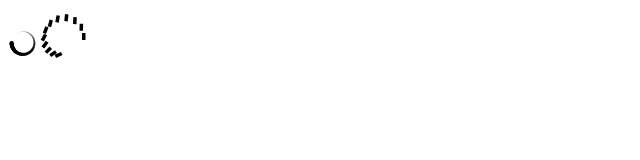
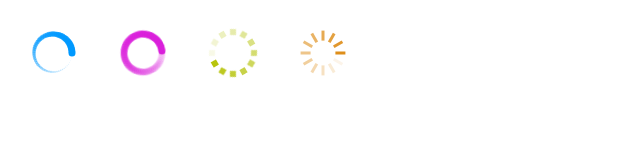
Before and after one commit to heartcode/CanvasLoader, a plain HTML site: page CanvasLoader.html in a window 1280 px wide. Shown: the whole page, without its empty margins (0-640 px from the left). Drawn offline with Linux system fonts and the light colour scheme.

Commit message:
Square and rectangle shapes added.

```diff
--- a/CanvasLoader.html
+++ b/CanvasLoader.html
@@ -40,19 +40,48 @@
 	<meta name="description" content="" />
 	<meta name="keywords" content="" />
 	<script type="application/javascript" src="js/CanvasLoader.js"></script>
+	<style type="text/css">
+		div {float:left; display:table; padding:20px;}
+	</style>
 </head>
 <body>
+	<div id="circle"></div>
+	<div id="circle2"></div>
+	<div id="square"></div>
+	<div id="rectangle"></div>
 	<script type="text/javascript">
-		var circleLoader = new CanvasLoader();
-		circleLoader.setDiameter(30);
-		circleLoader.start();
+		var cl = new CanvasLoader({id:"circle"});
+		cl.setShape("circle");
+		cl.setDensity(60);
+		cl.setFPS(12);
+		cl.setSpeed(2);
+		cl.setColor("#0099ff");
+		cl.start();
 
-		var rectLoader = new CanvasLoader();
-		rectLoader.setShape("rectangle");
-		rectLoader.setDensity(12);
-		rectLoader.setScaling(false);
-		rectLoader.setFading(false);
-		rectLoader.start();
+		var cl1 = new CanvasLoader({id:"circle2"});
+		cl1.setShape("circle");
+		cl1.setDensity(60);
+		cl1.setFPS(24);
+		cl1.setSpeed(1);
+		cl1.setScaling(false);
+		cl1.setColor("#DA20DB");
+		cl1.start();
+
+		var cl2 = new CanvasLoader({id:"square"});
+		cl2.setShape("square");
+		cl2.setDensity(12);
+		cl2.setFPS(6);
+		cl2.setSpeed(1);
+		cl2.setColor("#B7C40D");
+		cl2.start();
+
+		var cl3 = new CanvasLoader({id:"rectangle"});
+		cl3.setShape("rectangle");
+		cl3.setDensity(12);
+		cl3.setFPS(12);
+		cl3.setSpeed(1);
+		cl3.setColor("#DE8E1A");
+		cl3.start();
 	</script>
 </body>
 </html>
--- a/js/CanvasLoader.js
+++ b/js/CanvasLoader.js
@@ -38,18 +38,14 @@
 	* @class CanvasLoader
 	* @constructor
 	* @param {String} id
-	* @param {String} diameter
+	* @param {String} _diameter
 	* @param {String} color
 	**/
 	CanvasLoader = function(options) {
 		this.initialize(options);
 	};
 	// Define the shapes
-	var CIRCLE = "circle";
-	var SQUARE = "square";
-	var RECTANGLE = "rectangle";
-	var TRIANGLE = "triangle";
-	var shapes = [CIRCLE, SQUARE, TRIANGLE, RECTANGLE];
+	var shapes = ["circle", "square", "rectangle", "roundedRectangle"];
 
 	var p = CanvasLoader.prototype;
 
@@ -87,23 +83,23 @@
 		this._context = this._canvas.getContext("2d");
 		this._canvas.id = "CanvasLoader";
 		this._container.appendChild(this._canvas);
-		this._canvas.width = this._canvas.height = this.diameter;
+		this._canvas.width = this._canvas.height = this._diameter;
 
 		// Create the cache canvas element
 		this._cacheCanvas = document.createElement("canvas");
 		document.body.appendChild(this._cacheCanvas);
 		this._cacheContext = this._cacheCanvas.getContext("2d");
-		this._cacheCanvas.width = this._cacheCanvas.height = this.diameter;
+		this._cacheCanvas.width = this._cacheCanvas.height = this._diameter;
 		this._cacheCanvas.style.display = "none";
 
 		// Set the RGB color object
-		this.setColor(this.color);
+		this.setColor(this._color);
 
 		// Set the instance ready
 		p._ready = true;
 
 		// Draw the shapes on the canvas
-		this.draw();
+		this._draw();
 	};
 
 /////////////////////////////////////////////////////////////////////////////////////////////
@@ -173,13 +169,13 @@
 	p._activeId = 0;
 
 	/**
-	* The diameter of the loader.
-	* @property diameter
+	* The _diameter of the loader.
+	* @property _diameter
 	* @type Number
 	**/
-	p.diameter = 50;
-	p.setDiameter = function(diameter) { if(!isNaN(diameter)) this.diameter = Math.round(Math.abs(diameter)); this.redraw(); };
-	p.getDiameter = function() { return this.diameter; };
+	p._diameter = 50;
+	p.setDiameter = function(diameter) { if(!isNaN(diameter)) this._diameter = Math.round(Math.abs(diameter)); this._redraw(); };
+	p.getDiameter = function() { return this._diameter; };
 
 	/**
 	* The color of the loader shapes in RGB.
@@ -190,83 +186,83 @@
 
 	/**
 	* The color of the loader shapes in HEX.
-	* @property color
+	* @property _color
 	* @type String
 	**/
-	p.color = "#000000";
-	var colorReg = /^#([0-9a-f])\1([0-9a-f])\2([0-9a-f])\3$/;
-	p.setColor = function(color) { this.color = colorReg.test(color) ? color : "#000000"; this._colorRGB = this.getRGB(this.color); this.redraw(); };
-	p.getColor = function() { return this.color; };
+	p._color = "#000000";
+	var colorReg = /^\#([a-fA-F0-9]{6}|[a-fA-F0-9]{3})$/;
+	p.setColor = function(color) { this._color = colorReg.test(color) ? color : "#000000"; this._colorRGB = this._getRGB(this._color); this._redraw(); };
+	p.getColor = function() { return this._color; };
 
 	/**
 	* The type of the loader shapes.
-	* @property shape
+	* @property _shape
 	* @type String
 	**/
-	p.shape = CIRCLE;
+	p._shape = shapes[2];
 	p.setShape = function(shape) {
 		var i = 0;
 		while(i < shapes.length) {
-			if(shape == shapes[i]) { this.shape = shape; this.redraw(); break; }
+			if(shape == shapes[i]) { this._shape = shape; this._redraw(); break; }
 			++i;
 		}
 	};
-	p.getShape = function() { return this.shape; };
+	p.getShape = function() { return this._shape; };
 
 	/**
 	* The number of shapes drawn on the loader canvas.
-	* @property density
+	* @property _density
 	* @type Number
 	**/
-	p.density = 120;
-	p.setDensity = function(density) { if(!isNaN(density)) this.density = Math.round(Math.abs(density)); this.redraw(); };
-	p.getDensity = function() { return this.density; };
+	p._density = 12;
+	p.setDensity = function(density) { if(!isNaN(density)) this._density = Math.round(Math.abs(density)); this._redraw(); };
+	p.getDensity = function() { return this._density; };
 
 	/**
 	* The range of the animated loader shapes.
-	* @property range
+	* @property _range
 	* @type Number
 	**/
-	p.range = 0.95;
-	p.setRange = function(range) {if(!isNaN(range)) this.range = Math.abs(range); this.redraw(); };
-	p.getRange = function() { return this.range; };
+	p._range = 0.95;
+	p.setRange = function(range) {if(!isNaN(range)) this._range = Math.abs(range); this._redraw(); };
+	p.getRange = function() { return this._range; };
 
 	/**
 	* The scaling of the loader shapes.
-	* @property scaling
+	* @property _scaling
 	* @type Boolean
 	**/
-	p.scaling = true;
-	p.setScaling = function(scaling) { if(typeof(scaling) == "boolean") this.scaling = scaling; this.redraw(); };
-	p.getScaling = function() { return this.scaling; };
+	p._scaling = true;
+	p.setScaling = function(scaling) { if(typeof(scaling) == "boolean") this._scaling = scaling; this._redraw(); };
+	p.getScaling = function() { return this._scaling; };
 
 	/**
 	* The fading of the loader shapes.
-	* @property fading
+	* @property _fading
 	* @type Boolean
 	**/
-	p.fading = true;
-	p.setFading = function(fading) { if(typeof(fading) == "boolean") this.fading = fading; this.redraw(); };
-	p.getFading = function() { return this.fading; };
+	p._fading = true;
+	p.setFading = function(fading) { if(typeof(fading) == "boolean") this._fading = fading; this._redraw(); };
+	p.getFading = function() { return this._fading; };
 
 	/**
 	* The speed of the loader animation.
 	* @property _speed
 	* @type Number
 	**/
-	p.speed = 1;
-	p.setSpeed = function(speed) {if(!isNaN(speed) && Math.abs(speed) > 0) this.speed = Math.round(Math.abs(speed)); this.reset();};
-	p.getSpeed = function() { return this.speed; };
+	p._speed = 1;
+	p.setSpeed = function(speed) {if(!isNaN(speed) && Math.abs(speed) > 0) this._speed = Math.round(Math.abs(speed)); this._reset();};
+	p.getSpeed = function() { return this._speed; };
 
 	/**
 	* The FPS of the loader animation rendering.
-	* @property fps
+	* @property _fps
 	* @type Number
 	**/
-	p.fps = 12;
+	p._fps = 2;
 	// [GS]etter for the FPS
-	p.getFPS = function() { return this.fps };
-	p.setFPS = function(fps) { if(!isNaN(fps)) this.fps = Math.round(Math.abs(fps)); this.reset();};
+	p.getFPS = function() { return this._fps };
+	p.setFPS = function(fps) { if(!isNaN(fps)) this._fps = Math.round(Math.abs(fps)); this._reset();};
 
 // End of Property declarations
 /////////////////////////////////////////////////////////////////////////////////////////////
@@ -274,7 +270,7 @@
 	/**
 	* Return the RGB values of the passed color.
 	*/
-	p.getRGB = function(color) {
+	p._getRGB = function(color) {
 		var hexObject = {};
 
 		color = color.charAt(0) == "#" ? color.substring(1, 7) : color;
@@ -289,65 +285,100 @@
 	/**
 	* Draw the shapes on the canvas
 	*/
-	p.draw = function() {
+	p._draw = function() {
 		var i = 0;
-		var size = this.diameter * .07;
+		var size = this._diameter * .07;
 		var radians;
-		var x, y, a;
-		var animBits = Math.round(this.density * this.range);
-		var minBitMod = 1/animBits;
+		var x, y, a, angle, minBitMod;
+		var animBits = Math.round(this._density * this._range);
 		var bitMod;
 
 		// Clean the cache canvas
 		this._cacheContext.clearRect(0, 0, this._cacheCanvas.width, this._cacheCanvas.height);
-		this._canvas.width = this._canvas.height = this._cacheCanvas.width = this._cacheCanvas.height = this.diameter;
+		this._canvas.width = this._canvas.height = this._cacheCanvas.width = this._cacheCanvas.height = this._diameter;
 
 		// Draw the shapes
-		switch(this.shape)
+		switch(this._shape)
 		{
-			case CIRCLE:
-				while(i<this.density)
+			case shapes[0]:
+				minBitMod = 0.1;
+				while(i<this._density)
 				{
-					if(i <= animBits) bitMod = 1-i*minBitMod;
+					if(i <= animBits) bitMod = 1-((1-minBitMod)/animBits*i);
+					else bitMod = minBitMod;
 
-					radians = (this.density - i) * ((Math.PI * 2) / this.density);
-					x = this._canvas.width*.5 + Math.cos(radians) * (this.diameter*.45 - size) - this._canvas.width*.5;
-					y = this._canvas.height*.5 + Math.sin(radians) * (this.diameter*.45 - size) - this._canvas.height*.5;
+					radians = (this._density - i) * ((Math.PI * 2) / this._density);
+					x = this._canvas.width*.5 + Math.cos(radians) * (this._diameter*.45 - size) - this._canvas.width*.5;
+					y = this._canvas.height*.5 + Math.sin(radians) * (this._diameter*.45 - size) - this._canvas.height*.5;
 
 					this._cacheContext.beginPath();
-					if(this.fading) this._cacheContext.fillStyle = "rgba(" + this._colorRGB.r + "," + this._colorRGB.g + "," + this._colorRGB.b + "," + bitMod + ")";
+					if(this._fading) this._cacheContext.fillStyle = "rgba(" + this._colorRGB.r + "," + this._colorRGB.g + "," + this._colorRGB.b + "," + bitMod + ")";
 					else this._cacheContext.fillStyle = "rgba(" + this._colorRGB.r + "," + this._colorRGB.g + "," + this._colorRGB.b + ",1)";
-					if(this.scaling) this._cacheContext.arc(this.diameter*0.5 + x,this.diameter*0.5 + y,size*bitMod,0,Math.PI*2,false);
-					else this._cacheContext.arc(this.diameter*0.5 + x,this.diameter*0.5 + y,size,0,Math.PI*2,false);
+					if(this._scaling) this._cacheContext.arc(this._diameter*0.5 + x,this._diameter*0.5 + y,size*bitMod,0,Math.PI*2,false);
+					else this._cacheContext.arc(this._diameter*0.5 + x,this._diameter*0.5 + y,size,0,Math.PI*2,false);
 					this._cacheContext.closePath();
 					this._cacheContext.fill();
 
 					++i;
 				}
 			break;
-			case RECTANGLE:
-				while(i<this.density)
+			case shapes[1]:
+				size = this._canvas.width * .12;
+				minBitMod = 0.1;
+				while(i<this._density)
 				{
-					if(i <= animBits) bitMod = 1-i*minBitMod;
+					if(i <= animBits) bitMod = 1-((1-minBitMod)/animBits*i);
+					else bitMod = minBitMod;
+					angle = 360-360/this._density*i;
+					radians = (angle)/180*Math.PI;
+					x = Math.cos(radians) * size*3 + this._cacheCanvas.width*0.5;
+					y = Math.sin(radians) * size*3 + this._cacheCanvas.height*0.5;
 
-					radians = (this.density - i) * ((Math.PI * 2) / this.density);
-					x = this._canvas.width*.5 + Math.cos(radians) * (this.diameter*.45 - size) - this._canvas.width*.5;
-					y = this._canvas.height*.5 + Math.sin(radians) * (this.diameter*.45 - size) - this._canvas.height*.5;
-
+					this._cacheContext.save();
+					this._cacheContext.translate(x, y);
+					this._cacheContext.rotate(radians);
+					this._cacheContext.translate(-x, -y);
 					this._cacheContext.beginPath();
-					if(this.fading) this._cacheContext.fillStyle = "rgba(" + this._colorRGB.r + "," + this._colorRGB.g + "," + this._colorRGB.b + "," + bitMod + ")";
+					if(this._fading) this._cacheContext.fillStyle = "rgba(" + this._colorRGB.r + "," + this._colorRGB.g + "," + this._colorRGB.b + "," + bitMod + ")";
 					else this._cacheContext.fillStyle = "rgba(" + this._colorRGB.r + "," + this._colorRGB.g + "," + this._colorRGB.b + ",1)";
-
-					this._cacheContext.translate(this.diameter*0.5, this.diameter*0.5);
-					this._cacheContext.rotate(Math.PI/180*i);
-					this._cacheContext.translate(-this.diameter*0.5, -this.diameter*0.5);
-
-					if(this.scaling) this._cacheContext.fillRect(this.diameter*0.5 + x,this.diameter*0.5 + y, size*bitMod, size*bitMod*2);
-					else this._cacheContext.fillRect(this.diameter*0.5 + x,this.diameter*0.5 + y,size,size*2);
-
-
+					this._cacheContext.fillRect(x,y-size*.5,size,size);
 					this._cacheContext.closePath();
 					this._cacheContext.fill();
+					this._cacheContext.restore();
+
+					++i;
+				}
+			break;
+			case shapes[2]:
+				var w = this._cacheCanvas.width * .2;
+				var h = w*0.3;
+				minBitMod = 0.1;
+				while(i<this._density)
+				{
+					if(i <= animBits) bitMod = 1-((1-minBitMod)/animBits*i);
+					else bitMod = minBitMod;
+					angle = 360-360/this._density*i;
+					radians = (angle)/180*Math.PI;
+					if(this._scaling) {
+						//w *= bitMod;
+						x = Math.cos(radians) * (h + (this._cacheCanvas.height - h) * 0.2) + this._cacheCanvas.width*.5;
+						y = Math.sin(radians) * (h + (this._cacheCanvas.height - h) * 0.2) + this._cacheCanvas.height*.5;
+					}
+					else {
+						x = Math.cos(radians) * (h + (this._cacheCanvas.height - h) * 0.2) + this._cacheCanvas.width*.5
+						y = Math.sin(radians) * (h + (this._cacheCanvas.height - h) * 0.2) + this._cacheCanvas.height*.5;
+					}
+					this._cacheContext.save();
+					this._cacheContext.translate(x, y);
+					this._cacheContext.rotate(radians);
+					this._cacheContext.translate(-x, -y);
+					this._cacheContext.beginPath();
+					if(this._fading) this._cacheContext.fillStyle = "rgba(" + this._colorRGB.r + "," + this._colorRGB.g + "," + this._colorRGB.b + "," + bitMod + ")";
+					else this._cacheContext.fillStyle = "rgba(" + this._colorRGB.r + "," + this._colorRGB.g + "," + this._colorRGB.b + ",1)";
+					this._cacheContext.fillRect(x,y-h*.5,w,h);
+					this._cacheContext.closePath();
+					this._cacheContext.fill();
+					this._cacheContext.restore();
 
 					++i;
 				}
@@ -355,30 +386,30 @@
 		}
 
 		// Render the changes on the canvas
-		this.tick(true);
+		this._tick(true);
 	};
 
 	/**
 	* Clean the canvas
 	*/
-	p.clean = function() {
+	p._clean = function() {
 		this._context.clearRect(0, 0, this._canvas.width, this._canvas.height);
 	};
 
 	/**
 	* Redraw the loader
 	*/
-	p.redraw = function() {
+	p._redraw = function() {
 		if(this._ready) {
-			this.clean();
-			this.draw();
+			this._clean();
+			this._draw();
 		}
 	};
 
 	/**
 	* Reset the timer
 	*/
-	p.reset = function() {
+	p._reset = function() {
 		if(this._running) {
 			this.stop();
 			this.start();
@@ -386,25 +417,20 @@
 	};
 
 	/**
-	* Remove the CanvasLoader instance
-	*/
-	p.remove = function() {};
-
-	/**
 	* Render the loader
 	*/
-	p.tick = function(initialize) {
-		var rotUnit = this.density > 360 ? this.density / 360 : 360 / this.density;
-		rotUnit *= this.speed;
+	p._tick = function(initialize) {
+		var rotUnit = this._density > 360 ? this._density / 360 : 360 / this._density;
+		rotUnit *= this._speed;
 		if(!initialize) this._activeId += rotUnit;
 		if(this._activeId > 360) this._activeId -= 360;
 
-		this._context.clearRect(0, 0, this.diameter, this.diameter);
+		this._context.clearRect(0, 0, this._diameter, this._diameter);
 		this._context.save();
-		this._context.translate(this.diameter*0.5, this.diameter*0.5);
+		this._context.translate(this._diameter*0.5, this._diameter*0.5);
 		this._context.rotate(Math.PI/180*this._activeId);
-		this._context.translate(-this.diameter*0.5, -this.diameter*0.5);
-		this._context.drawImage(this._cacheCanvas, 0, 0, this.diameter, this.diameter);
+		this._context.translate(-this._diameter*0.5, -this._diameter*0.5);
+		this._context.drawImage(this._cacheCanvas, 0, 0, this._diameter, this._diameter);
 		this._context.restore();
 	};
 
@@ -415,7 +441,7 @@
 		if(!this._running) {
 			this._running = true;
 			var t = this;
-			this._timer = self.setInterval(function(){t.tick();}, Math.round(1000/this.fps));
+			this._timer = self.setInterval(function(){t._tick();}, Math.round(1000/this._fps));
 		}
 	};
 
@@ -432,6 +458,14 @@
 		}
 	};
 
+	/**
+	* Remove the CanvasLoader instance
+	*/
+	p.remove = function() {
+		if(this._running) this.stop();
+		this._container.removeChild(this._canvas);
+	};
+
 	window.CanvasLoader = CanvasLoader;
 	document.CanvasLoader = CanvasLoader;
 
```
Also changed, not shown: shapeDrawingTests/rectangleTest.html (deleted, +0 -75 lines), shapeDrawingTests/roundedRectTest.html (deleted, +0 -74 lines), shapeDrawingTests/squareTest.html (deleted, +0 -74 lines).
